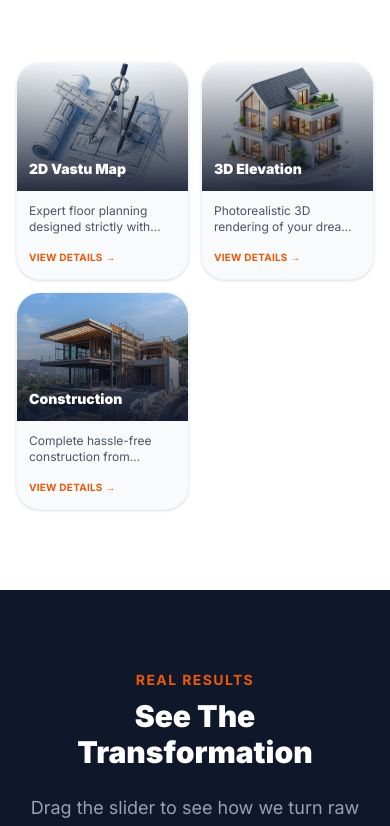
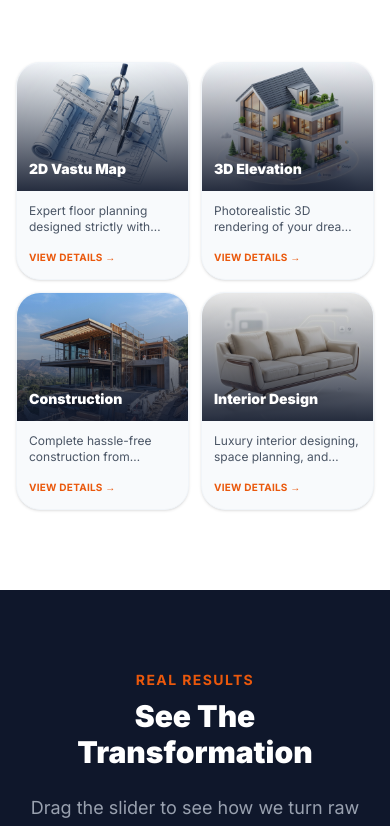
Before and after one commit to nowtaktimes-lgtm/bikanerbuilders, a Next.js app: page / in a window 390 px wide. Shown: the part 900-1726 px from the top of the page. Built offline with nearby package versions, Linux system fonts and the light colour scheme; no server answers.

Commit message:
UI: Add 4th Service (Interior) and 4th Testimonial to balance 2x2 mobile and 4-col desktop grids

```diff
--- /dev/null
+++ b/addFourthItem.js
@@ -0,0 +1,57 @@
+const fs = require('fs');
+
+let c = fs.readFileSync('src/app/page.tsx', 'utf8');
+
+// Update grids to md:grid-cols-4
+c = c.replace(
+  /<div className="grid grid-cols-2 gap-3 md:grid-cols-3 md:gap-8">/g,
+  '<div className="grid grid-cols-2 gap-3 md:grid-cols-4 md:gap-6">'
+);
+
+// Add 4th Service
+const service4 = `
+            {/* Service 4 */}
+            <Link href="/services/interior-design" className="group bg-slate-50 rounded-3xl overflow-hidden border border-slate-100 shadow-sm hover:shadow-2xl transition-all duration-300">
+              <div className="relative h-32 md:h-56 overflow-hidden">
+                <Image
+                  src="/assets/icon_sofa_1789213727142.png"
+                  alt="Premium interior design and POP ceiling work in Bikaner" title="Interior Designers Bikaner"
+                  fill
+                  className="object-cover group-hover:scale-105 transition-transform duration-500"
+                />
+                <div className="absolute inset-0 bg-gradient-to-t from-[#0F172A]/90 to-transparent"></div>
+                <h3 className="absolute bottom-3 left-3 md:bottom-6 md:left-6 text-sm md:text-2xl font-black text-white">Interior Design</h3>
+              </div>
+              <div className="p-3 md:p-6">
+                <p className="text-xs md:text-base text-gray-600 mb-2 md:mb-4 line-clamp-2 md:line-clamp-none">Luxury interior designing, space planning, and custom modular kitchen execution.</p>
+                <span className="text-[#EA580C] font-bold text-[10px] md:text-sm tracking-wide uppercase group-hover:underline">View Details &rarr;</span>
+              </div>
+            </Link>
+`;
+
+c = c.replace(
+  '            </Link>\n\n          </div>',
+  '            </Link>\n' + service4 + '\n          </div>'
+);
+
+// Add 4th Testimonial
+const testimonial4 = `
+              <div key={3} className="bg-slate-50 p-4 md:p-8 rounded-3xl border border-slate-100 shadow-sm relative">
+                <div className="flex gap-0.5 md:gap-1 mb-2 md:mb-4 text-orange-500">
+                  {[...Array(5)].map((_, i) => (
+                    <svg key={i} className="w-3 h-3 md:w-5 md:h-5" fill="currentColor" viewBox="0 0 20 20"><path d="M9.049 2.927c.3-.921 1.603-.921 1.902 0l1.07 3.292a1 1 0 00.95.69h3.462c.969 0 1.371 1.24.588 1.81l-2.8 2.034a1 1 0 00-.364 1.118l1.07 3.292c.3.921-.755 1.688-1.54 1.118l-2.8-2.034a1 1 0 00-1.175 0l-2.8 2.034c-.784.57-1.838-.197-1.539-1.118l1.07-3.292a1 1 0 00-.364-1.118L2.98 8.72c-.783-.57-.38-1.81.588-1.81h3.461a1 1 0 00.951-.69l1.07-3.292z" /></svg>
+                  ))}
+                </div>
+                <p className="text-xs md:text-base text-slate-600 italic mb-3 md:mb-6 leading-snug md:leading-normal">"Exceptional service from start to finish. They built our dream home within budget and the 3D elevation was exactly what we got in reality!"</p>
+                <div className="text-xs md:text-base font-bold text-slate-900 border-t border-slate-200 pt-3 md:pt-4">- Mohit Chaudhary, Pawanpuri</div>
+              </div>
+`;
+
+// It's currently rendering from an array map for testimonials. I need to add to the array.
+c = c.replace(
+  '{ name: "Vikram Singh, Nokha", review: "Transparent pricing with no hidden surprises. Aahan and his team are the most reliable contractors I\'ve worked with in Rajasthan." }',
+  '{ name: "Vikram Singh, Nokha", review: "Transparent pricing with no hidden surprises. Aahan and his team are the most reliable contractors I\'ve worked with in Rajasthan." },\n              { name: "Mohit Chaudhary, Pawanpuri", review: "Exceptional service from start to finish. They built our dream home within budget and the 3D elevation was exactly what we got in reality!" }'
+);
+
+fs.writeFileSync('src/app/page.tsx', c);
+console.log('Added 4th item to both sections and updated grid');
--- a/src/app/page.tsx
+++ b/src/app/page.tsx
@@ -84,7 +84,7 @@ export default function Home() {
             <div className="w-20 h-1.5 bg-[#EA580C] mx-auto rounded-full"></div>
           </div>
 
-          <div className="grid grid-cols-2 gap-3 md:grid-cols-3 md:gap-8">
+          <div className="grid grid-cols-2 gap-3 md:grid-cols-4 md:gap-6">
 
             {/* Service 1 */}
             <Link href="/services/2d-naksha" className="group bg-slate-50 rounded-3xl overflow-hidden border border-slate-100 shadow-sm hover:shadow-2xl transition-all duration-300">
@@ -136,6 +136,24 @@ export default function Home() {
               </div>
               <div className="p-3 md:p-6">
                 <p className="text-xs md:text-base text-gray-600 mb-2 md:mb-4 line-clamp-2 md:line-clamp-none">Complete hassle-free construction from foundation to handover with premium materials.</p>
+                <span className="text-[#EA580C] font-bold text-[10px] md:text-sm tracking-wide uppercase group-hover:underline">View Details &rarr;</span>
+              </div>
+            </Link>
+
+            {/* Service 4 */}
+            <Link href="/services/interior-design" className="group bg-slate-50 rounded-3xl overflow-hidden border border-slate-100 shadow-sm hover:shadow-2xl transition-all duration-300">
+              <div className="relative h-32 md:h-56 overflow-hidden">
+                <Image
+                  src="/assets/icon_sofa_1789213727142.png"
+                  alt="Premium interior design and POP ceiling work in Bikaner" title="Interior Designers Bikaner"
+                  fill
+                  className="object-cover group-hover:scale-105 transition-transform duration-500"
+                />
+                <div className="absolute inset-0 bg-gradient-to-t from-[#0F172A]/90 to-transparent"></div>
+                <h3 className="absolute bottom-3 left-3 md:bottom-6 md:left-6 text-sm md:text-2xl font-black text-white">Interior Design</h3>
+              </div>
+              <div className="p-3 md:p-6">
+                <p className="text-xs md:text-base text-gray-600 mb-2 md:mb-4 line-clamp-2 md:line-clamp-none">Luxury interior designing, space planning, and custom modular kitchen execution.</p>
                 <span className="text-[#EA580C] font-bold text-[10px] md:text-sm tracking-wide uppercase group-hover:underline">View Details &rarr;</span>
               </div>
             </Link>
@@ -243,11 +261,12 @@ export default function Home() {
             <h2 className="text-3xl md:text-4xl font-black text-[#0F172A] mb-4">What Bikaner Says About Us</h2>
             <div className="w-20 h-1.5 bg-[#EA580C] mx-auto rounded-full"></div>
           </div>
-          <div className="grid grid-cols-2 gap-3 md:grid-cols-3 md:gap-8">
+          <div className="grid grid-cols-2 gap-3 md:grid-cols-4 md:gap-6">
             {[
               { name: "Rajesh Sharma, JNV Colony", review: "Bikaner Builders delivered my home exactly on time. Their material quality is top-notch and the 3D design matching was 100% accurate." },
               { name: "Sunita Jain, Gangashahar", review: "Very professional team. They handled everything from Naksha to final paint. The Vastu compliance really brought peace to our new house." },
-              { name: "Vikram Singh, Nokha", review: "Transparent pricing with no hidden surprises. Aahan and his team are the most reliable contractors I've worked with in Rajasthan." }
+              { name: "Vikram Singh, Nokha", review: "Transparent pricing with no hidden surprises. Aahan and his team are the most reliable contractors I've worked with in Rajasthan." },
+              { name: "Mohit Chaudhary, Pawanpuri", review: "Exceptional service from start to finish. They built our dream home within budget and the 3D elevation was exactly what we got in reality!" }
             ].map((testimonial, idx) => (
               <div key={idx} className="bg-slate-50 p-4 md:p-8 rounded-3xl border border-slate-100 shadow-sm relative">
                 <div className="flex gap-0.5 md:gap-1 mb-2 md:mb-4 text-orange-500">
```
